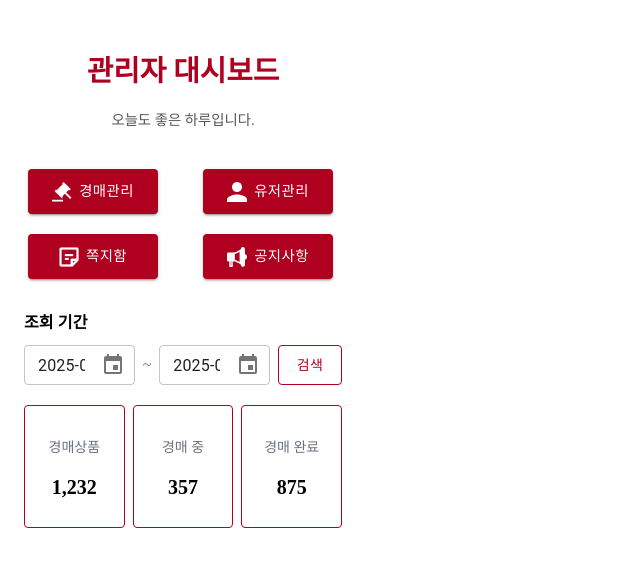
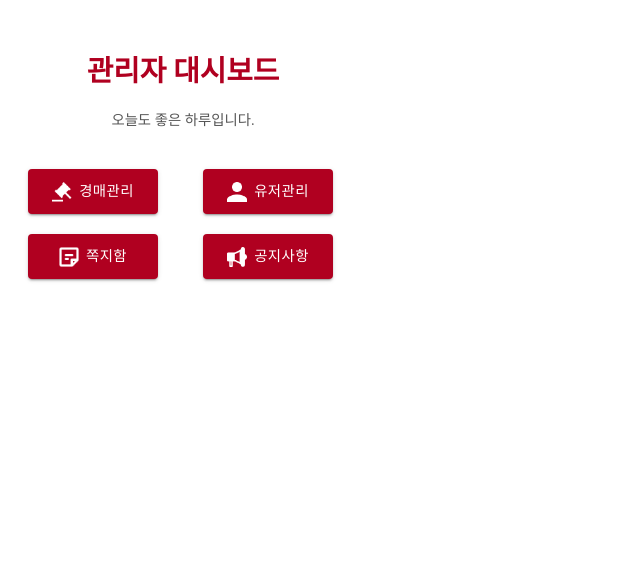
Before and after one commit to maxkim613/Countdown, a React (Create React App) app in the folder countdown_front/: page /manager/admin in a window 1280 px wide. Shown: the top 566 px of the page, without its empty margins (0-640 px from the left). Built offline with nearby package versions, Linux system fonts and the light colour scheme.

Commit message:
refactor: 필요없는 코드 삭제

```diff
--- a/countdown_front/src/page/manager/AdminDashboard.jsx
+++ b/countdown_front/src/page/manager/AdminDashboard.jsx
@@ -73,59 +73,6 @@ export default function AdminDashboard() {
           </Button>
         ))}
       </div>
-
-      {/* 조회 기간 + 검색 버튼 */}
-      <div style={{ margin: '0 16px 20px', textAlign: 'left' }}>
-        <Typography variant="subtitle1" style={{ marginBottom: 8, fontWeight: 'bold' }}>
-          조회 기간
-        </Typography>
-        <LocalizationProvider dateAdapter={AdapterDayjs}>
-          <div style={{ display: 'flex', gap: 8, alignItems: 'center' }}>
-            <DatePicker
-              value={search.startDate}
-              onChange={(newValue) => setSearch({ ...search, startDate: newValue })}
-              format="YYYY-MM-DD"
-              slotProps={{ textField: { size: 'small' } }}
-            />
-            <span style={{ color: '#6b7280' }}>~</span>
-            <DatePicker
-                value={search.startDate}
-                onChange={(newValue) => setSearch({ ...search, startDate: newValue })}
-                format="YYYY-MM-DD"
-                slotProps={{
-                  textField: {
-                    size: 'small',
-                    sx: {
-                      '& .MuiInputBase-input': {
-                        fontSize: '0.2rem',  // 원하는 크기로 조절
-                        padding: '6px 8px',
-                      },
-                    },
-                  },
-                }}
-              />
-            <Button
-              variant="outlined"
-              style={{ borderColor: '#B00020', color: '#B00020', height: '40px' }}
-              onClick={handleSearch}
-            >
-              검색
-            </Button>
-          </div>
-        </LocalizationProvider>
-      </div>
-
-      {/* 통계 박스 */}
-      <div style={{ display: 'grid', gridTemplateColumns: 'repeat(3, 1fr)', gap: 8, margin: '0 16px' }}>
-        {['경매상품', '경매 중', '경매 완료'].map((label, idx) => (
-          <div key={label} style={infoBoxStyle}>
-            <p style={{ color: '#6b7280', fontSize: 14 }}>{label}</p>
-            <p style={{ fontWeight: 'bold', fontSize: 20 }}>
-              {['1,232', '357', '875'][idx]}
-            </p>
-          </div>
-        ))}
-      </div>
     </div>
   );
 }
```
